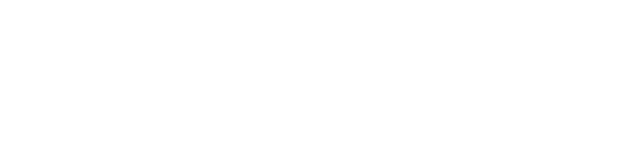
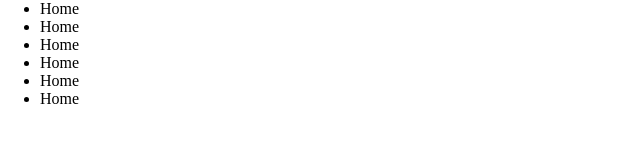
Before and after one commit to syedamaan7733/Reebok-collabration-proj, a plain HTML site: page index.html in a window 1280 px wide. Shown: the whole page, without its empty margins (0-640 px from the left). Drawn offline with Linux system fonts and the light colour scheme.

Commit message:
shivam 1

```diff
--- a/index.html
+++ b/index.html
@@ -24,7 +24,18 @@
     <!-- -------------------------- -->
     <!-- Shivam's Code here -->
     <!-- -------------------------- -->
-
+    <header>
+        <nav>
+            <ul>
+                <li>Home</li>
+                <li>Home</li>
+                <li>Home</li>
+                <li>Home</li>
+                <li>Home</li>
+                <li>Home</li>
+            </ul>
+        </nav>
+    </header>
 
 
 
```
